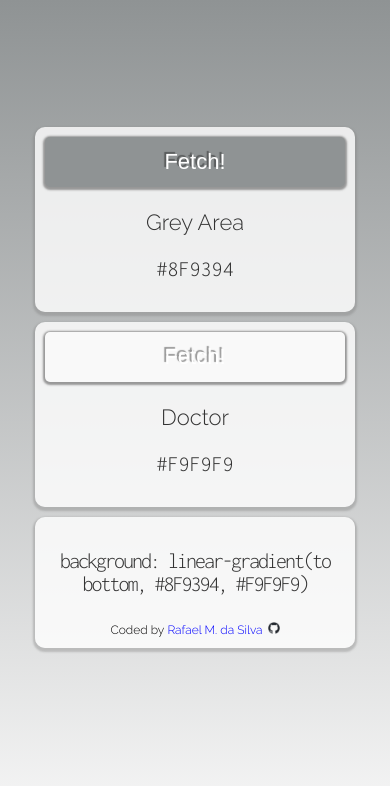
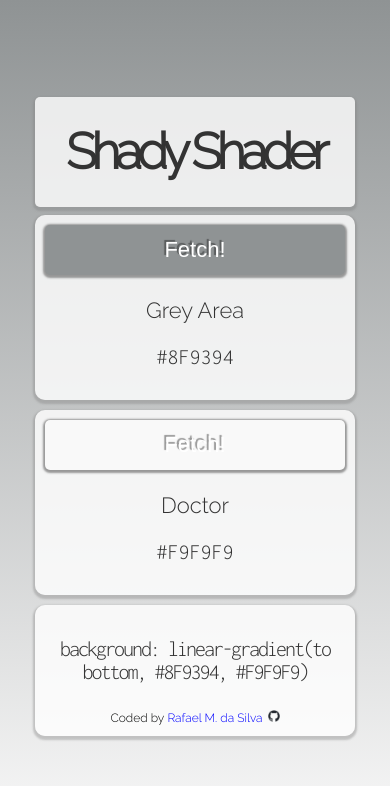
Before and after one commit to rafaelmdasilva/shady-shader, a React (Vite) app: page / in a window 390 px wide. Shown: the top 786 px of the page. Built offline with nearby package versions, Linux system fonts and the light colour scheme; no server answers.

Commit message:
Add responsive styling for title

```diff
--- a/src/App.css
+++ b/src/App.css
@@ -12,6 +12,14 @@ body {
 	user-select: none;
 }
 
+.title,
+.main-wrapper,
+.card-wrapper {
+	display: flex;
+	justify-content: center;
+	align-items: center;
+}
+
 .title {
 	color: rgb(51, 51, 51);
 	font-size: 80px;
@@ -24,23 +32,22 @@ body {
 }
 
 .main-wrapper {
-	display: flex;
 	flex-direction: column;
-	justify-content: center;
-	align-items: center;
 	width: 100vw;
 	height: 100vh;
 	font-family: 'Raleway';
 }
 
 .card-wrapper {
-	display: flex;
 	gap: 10px;
 }
 
 @media (max-width: 768px) {
 	.title {
-		display: none;
+		width: 290px;
+		height: 80px;
+		font-size: 50px;
+		transform: translateY(-15px);
 	}
 	.card-wrapper {
 		display: flex;
```
